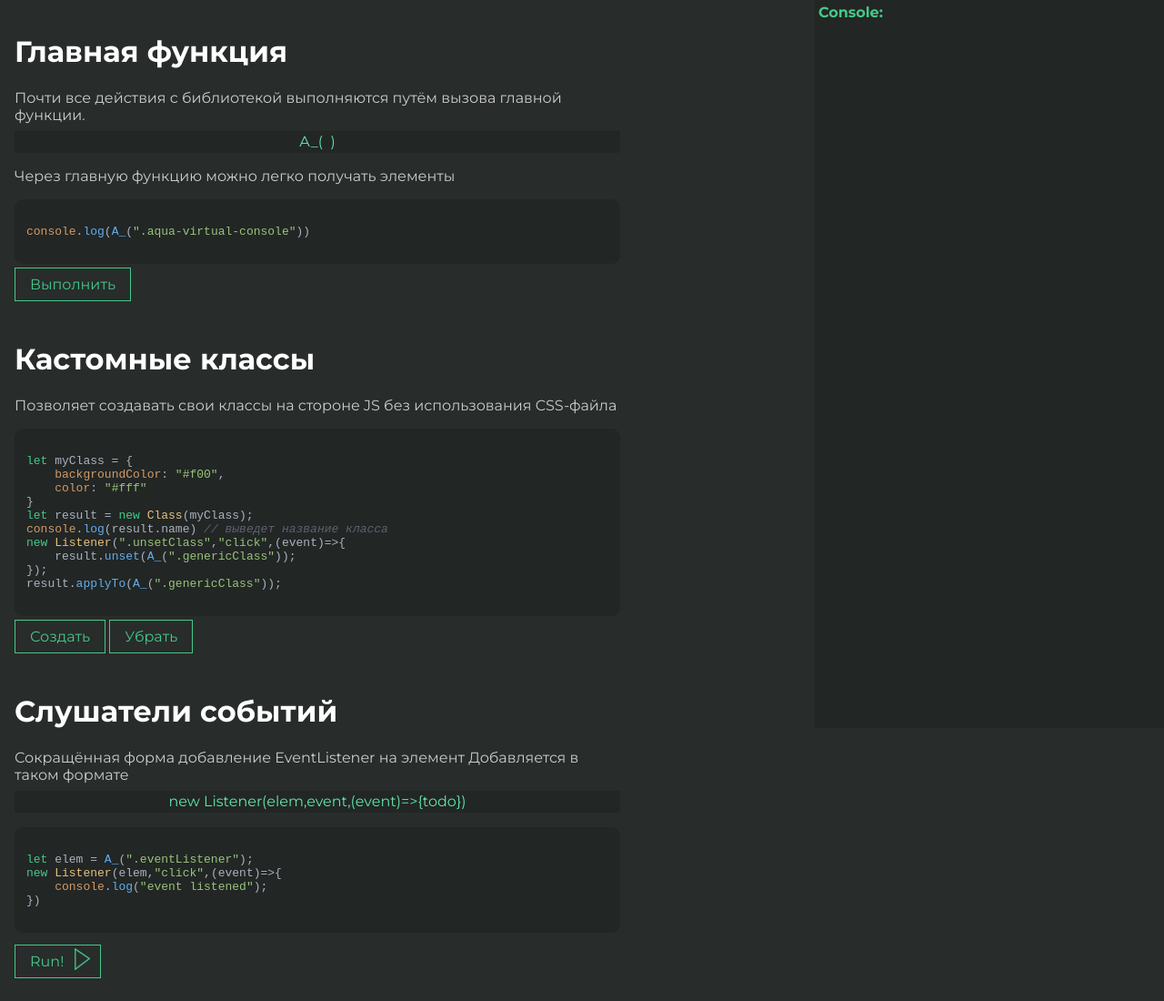
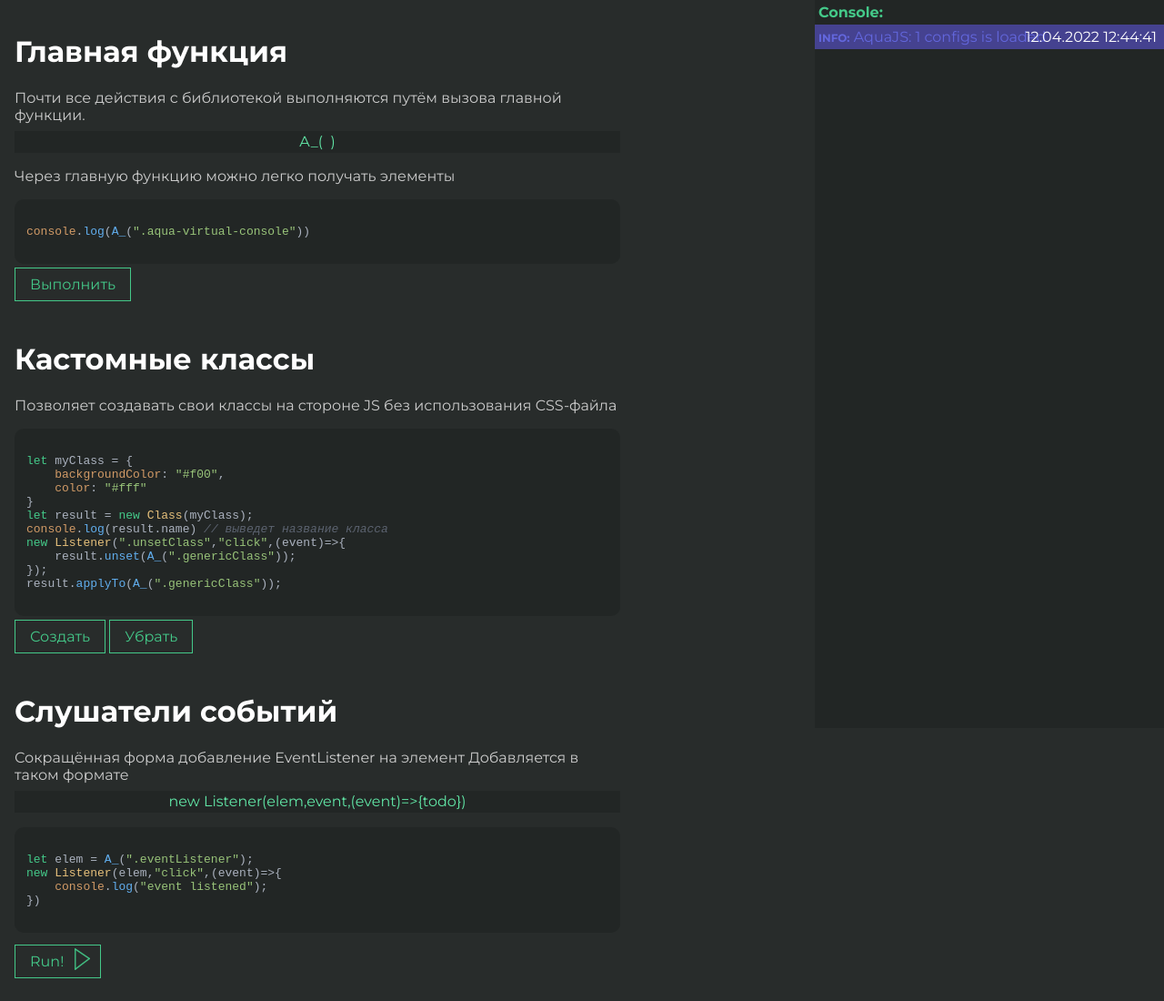
Before and after one commit to luckycod3r/wiki, a plain HTML site: page index.html in a window 1280 px wide. Shown: the top 1100 px of the page at 91% size. Drawn offline with Linux system fonts and the light colour scheme.

Commit message:
Update index.html

```diff
--- a/index.html
+++ b/index.html
@@ -120,7 +120,7 @@ new Listener(elem,"click",(event)=>{
     </footer> -->
 
     <script src="assets/code/highlight.min.js"></script>
-    <script src="build/AquaJS.min.js"></script>
+    <script src="assets/AquaJS.min.js"></script>
     <script src="assets/VirtualConsole.js"></script>
     <script src="assets/main.js"></script>
 </body>
```
